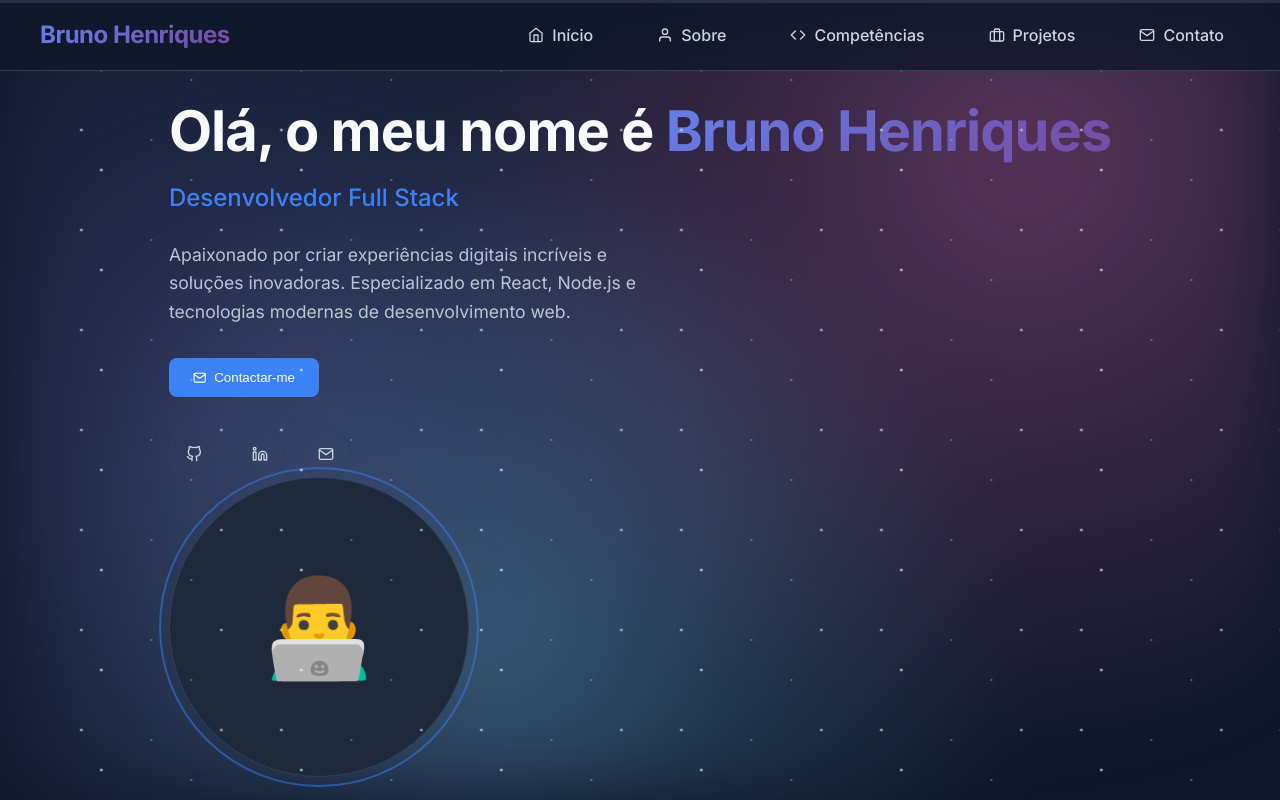
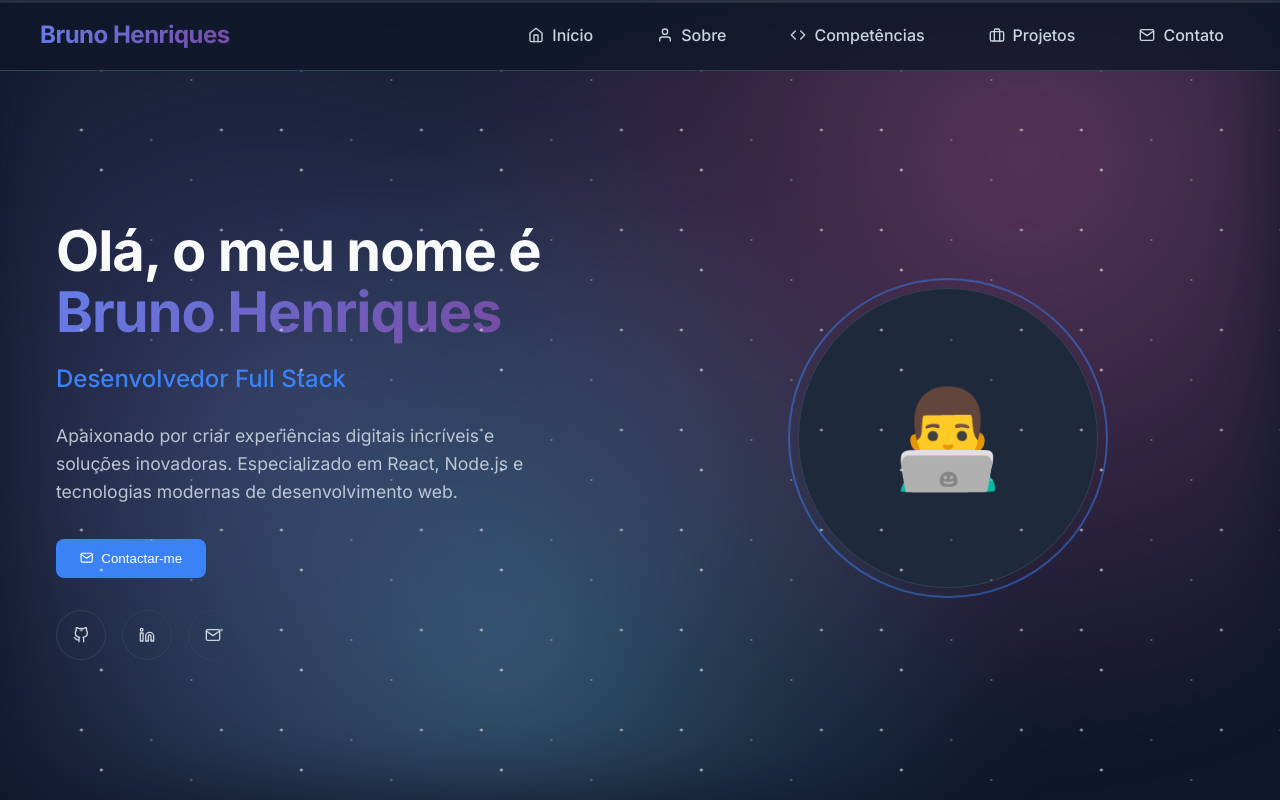
Before and after one commit to BrunoHenriques08/Portfolio, a React (Vite) app: page / in a window 1280 px wide. Shown: the top 800 px of the page. Built offline with nearby package versions, Linux system fonts and the light colour scheme.

Commit message:
Update portfolio

```diff
--- a/src/components/Hero.jsx
+++ b/src/components/Hero.jsx
@@ -75,6 +75,7 @@ const Hero = () => {
                 </div>
               </div>
             </div>
+
           </div>
         </div>
       </section>
--- a/src/index.css
+++ b/src/index.css
@@ -197,6 +197,24 @@ html {
   overflow: hidden;
 }
 
+.hero-content {
+  display: grid;
+  grid-template-columns: 1fr 1fr;
+  gap: 4rem;
+  align-items: center;
+  width: 100%;
+}
+
+.hero-text {
+  order: 1;
+}
+
+.hero-image {
+  order: 2;
+  display: flex;
+  justify-content: center;
+  align-items: center;
+}
 
 .hero-title {
   font-size: 3.5rem;
@@ -220,6 +238,7 @@ html {
   margin-bottom: 2rem;
   max-width: 500px;
 }
+
 
 .hero-buttons {
   display: flex;
```
Also changed, not shown: 4 other files (tests, documents, lock files or other folders).
